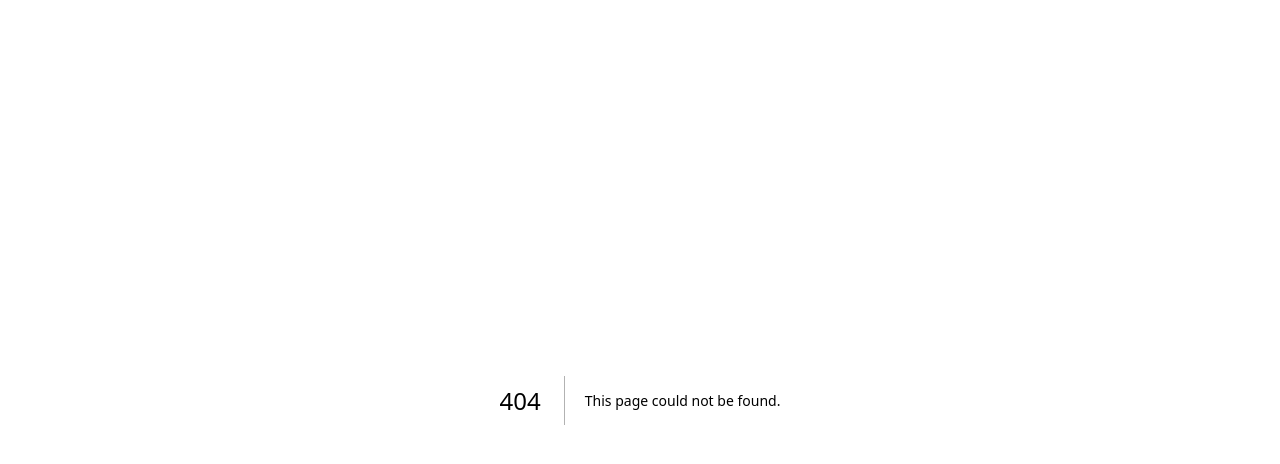
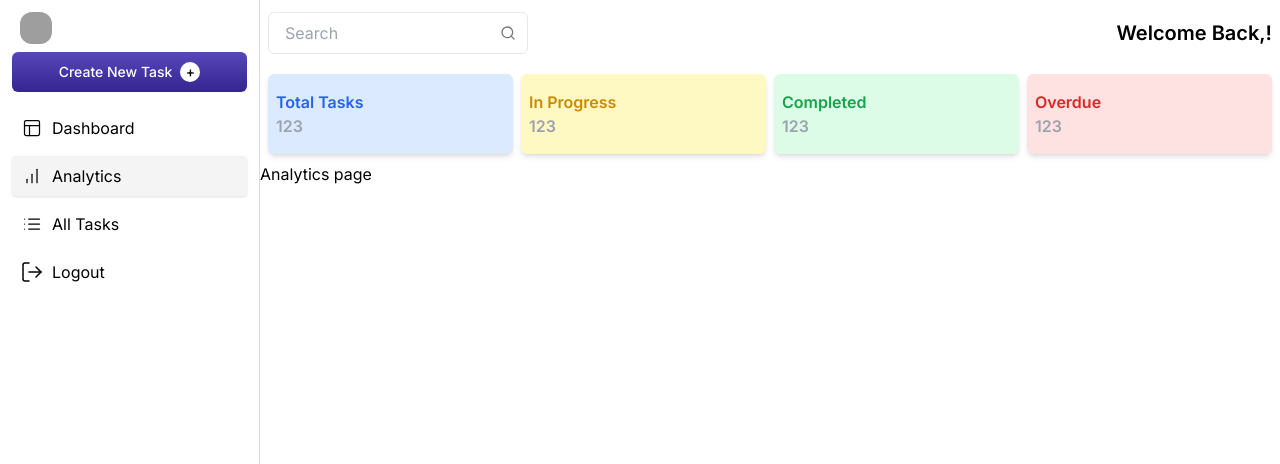
Before and after one commit to K-ash-ish/workflo, a Next.js app: page /dashboard/analytics in a window 1280 px wide. Before the commit this address had no page. Shown: the top 464 px of the page. Built offline with nearby package versions, Linux system fonts and the light colour scheme; no server answers; grey boxes are pictures that could not be loaded.

Commit message:
add analytics page; refactor task filtering utility and update constants for improved routing; enhance utility functions for string manipulation

```diff
--- /dev/null
+++ b/src/app/dashboard/analytics/page.tsx
@@ -0,0 +1,5 @@
+function page() {
+  return <div>Analytics page</div>;
+}
+
+export default page;
--- a/src/components/ui/TaskColumn.tsx
+++ b/src/components/ui/TaskColumn.tsx
@@ -3,10 +3,10 @@ import TaskCard from "./TaskCard";
 import { Tasks } from "@/types/taskdata";
 import { useRef } from "react";
 import { useDrop } from "react-dnd";
-import { filterTasks } from "@/utils/filterTasks";
 import { useAppDispatch } from "@/lib/hooks";
 import { Clipboard, ClipboardCheck, Clock, TargetIcon } from "lucide-react";
 import { updateTask } from "@/lib/features/task/taskActions";
+import { filterTasks } from "@/utils";
 
 function TaskColumn({
   taskStatus,
--- a/src/constant.ts
+++ b/src/constant.ts
@@ -6,9 +6,7 @@ import {
   Pencil,
   ChartNoAxesColumnIncreasing,
   List,
-  LogOut,
   PanelsTopLeft,
-  User,
 } from "lucide-react";
 import { Tasks } from "./types/taskdata";
 
@@ -43,15 +41,21 @@ export const navElements = [
     icon: PanelsTopLeft,
   },
   {
-    to: "/analytics",
+    to: "/dashboard/analytics",
     name: "Analytics",
     icon: ChartNoAxesColumnIncreasing,
   },
   {
-    to: "/all-tasks",
+    to: "/dashboard/alltasks",
     name: "All Tasks",
     icon: List,
-  }
+  },
+];
+export const quickStatsEl = [
+  { title: "Total Tasks", color: "bg-blue-100 text-blue-600" },
+  { title: "In Progress", color: "bg-yellow-100 text-yellow-600" },
+  { title: "Completed", color: "bg-green-100 text-green-600" },
+  { title: "Overdue", color: "bg-red-100 text-red-600" },
 ];
 
 export const taskData: Tasks[] = [
@@ -98,7 +102,7 @@ export const priorityColors: Record<Priority, string> = {
 type Field = {
   icon: React.FC<LucideProps>;
   title: string;
-  type: "dropdown" | "text";
+  type: "dropdown" | "text" | "calendar";
   options?: string[];
 };
 export const fields: Field[] = [
@@ -117,7 +121,7 @@ export const fields: Field[] = [
   {
     icon: Calendar,
     title: "deadline",
-    type: "text",
+    type: "calendar",
   },
   {
     icon: Pencil,
--- /dev/null
+++ b/src/utils/index.ts
@@ -0,0 +1,6 @@
+export * from "./taskUtils";
+export * from "./userUtils";
+export function trimString(text: string, length: number) {
+  if (text.length <= length) return text;
+  return text.slice(0, length) + "...";
+}
--- /dev/null
+++ b/src/utils/userUtils.ts
@@ -0,0 +1,3 @@
+export function trimUsername(username: string) {
+  return username.trim().split(" ")[0];
+}
```
Also changed, not shown: src/app/dashboard/alltasks/page.tsx (added), src/app/dashboard/team/page.tsx (added), src/utils/taskUtils.ts (line endings or trailing spaces).
